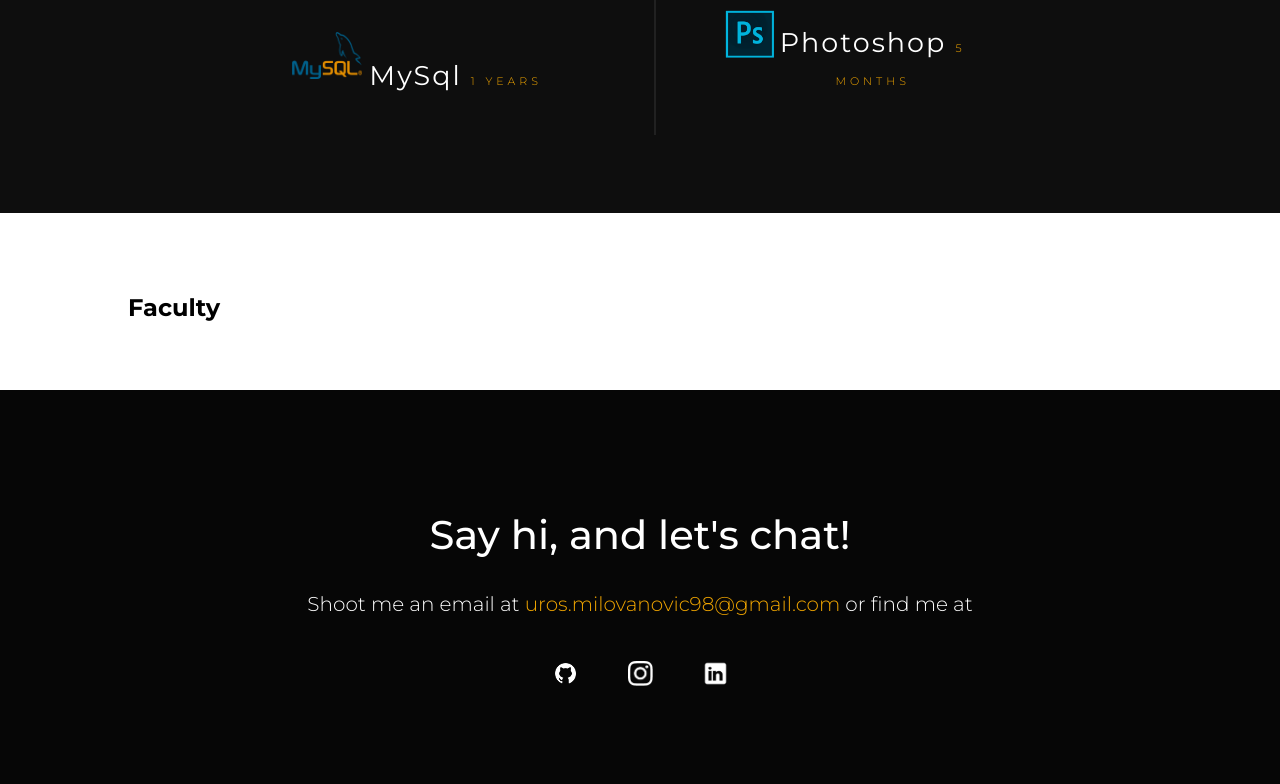
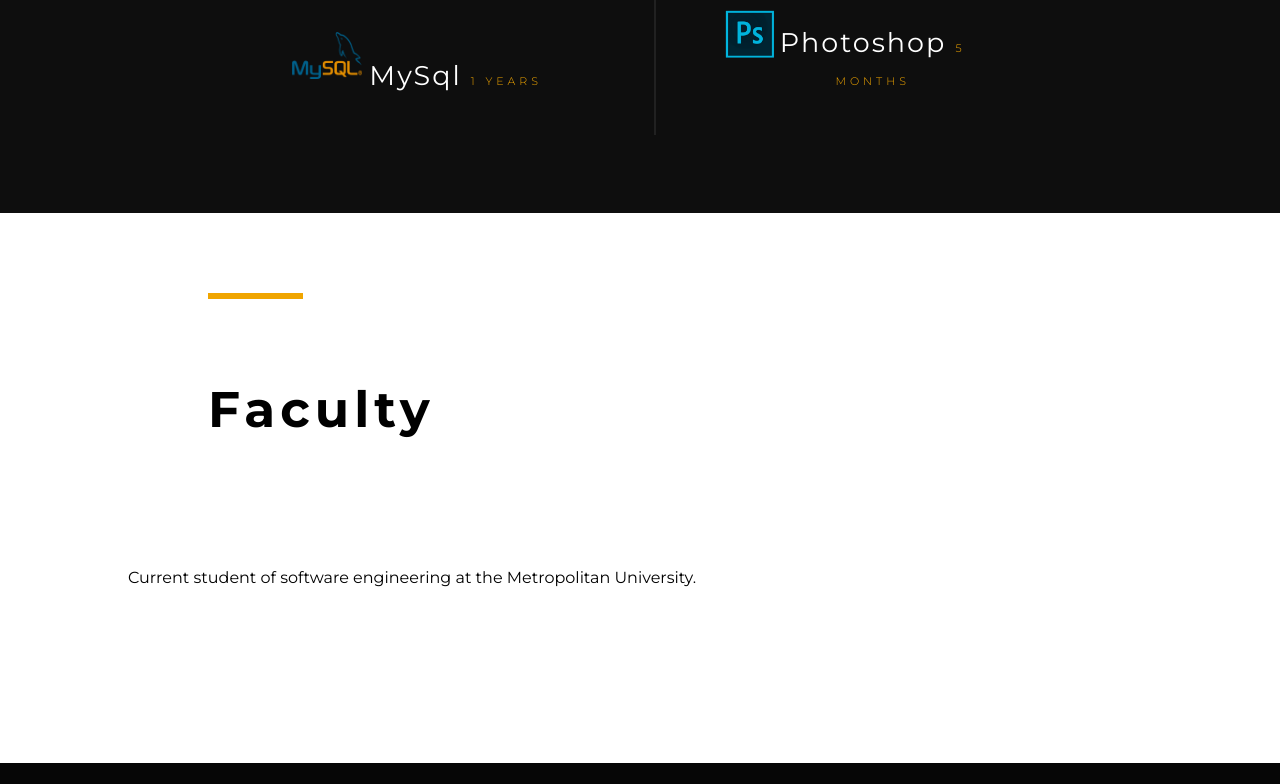
Before and after one commit to Uros998/portfolio, a React (Create React App) app: page /about in a window 1280 px wide. Shown: the part 2303-3087 px from the top of the page. Built offline with nearby package versions, Linux system fonts and the light colour scheme.

Commit message:
Added faculty

```diff
--- a/src/pages/about-page/about-page.component.jsx
+++ b/src/pages/about-page/about-page.component.jsx
@@ -71,12 +71,12 @@ const AboutPage = () => {
                             <div className="e-cards">
                                 <div className="e-card">
                                     <h1>December 2021 - Ongoing</h1>
-                                    <p>Web Systems Developer at <span>University of Metropolitan</span></p>
+                                    <p>Software Developer at <span>University of Metropolitan</span></p>
                                     <p>Full stack - Angular & Spring</p>
                                 </div>
                                 <div className="e-card">
                                     <h1>Avgust 2020 - December 2021</h1>
-                                    <p>Web Systems Developer at <span>University of Metropolitan</span></p>
+                                    <p>Software Developer at <span>University of Metropolitan</span></p>
                                     <p>Frontend - Angular</p>
                                 </div>
                             </div>
@@ -168,7 +168,13 @@ const AboutPage = () => {
                 </div>
                 <div className="about-info-container">
                     <div className="info-faculty">
-                        <h2>Faculty</h2>
+                        <div className="faculty-title">
+                            <div className="accent"/>
+                            <h2>Faculty</h2>
+                        </div>
+                        <div className="faculty-text">
+                            <p>Current student of software engineering at the Metropolitan University.</p>
+                        </div>
                     </div>
                 </div>
             </div>
--- a/src/pages/about-page/about-page.styles.scss
+++ b/src/pages/about-page/about-page.styles.scss
@@ -290,4 +290,38 @@
 
   }
 
+  .about-info-container {
+    width: 80%;
+
+    .info-faculty {
+      width: 100%;
+
+      .faculty-title {
+        width: 100%;
+        padding-left: 5em;
+
+        h2 {
+          width: 100%;
+          font-size: 50px;
+          letter-spacing: 5px;
+          margin: 1em 0 0.5em 0;
+        }
+
+        .accent {
+          width: 95px;
+          height: 6px;
+          background-color: #f0a500;
+          margin: 5em 0;
+        }
+      }
+
+      .faculty-text {
+        width: 100%;
+        p {
+          text-align: left;
+          margin: 8em auto;
+        }
+      }
+    }
+  }
 }
```
